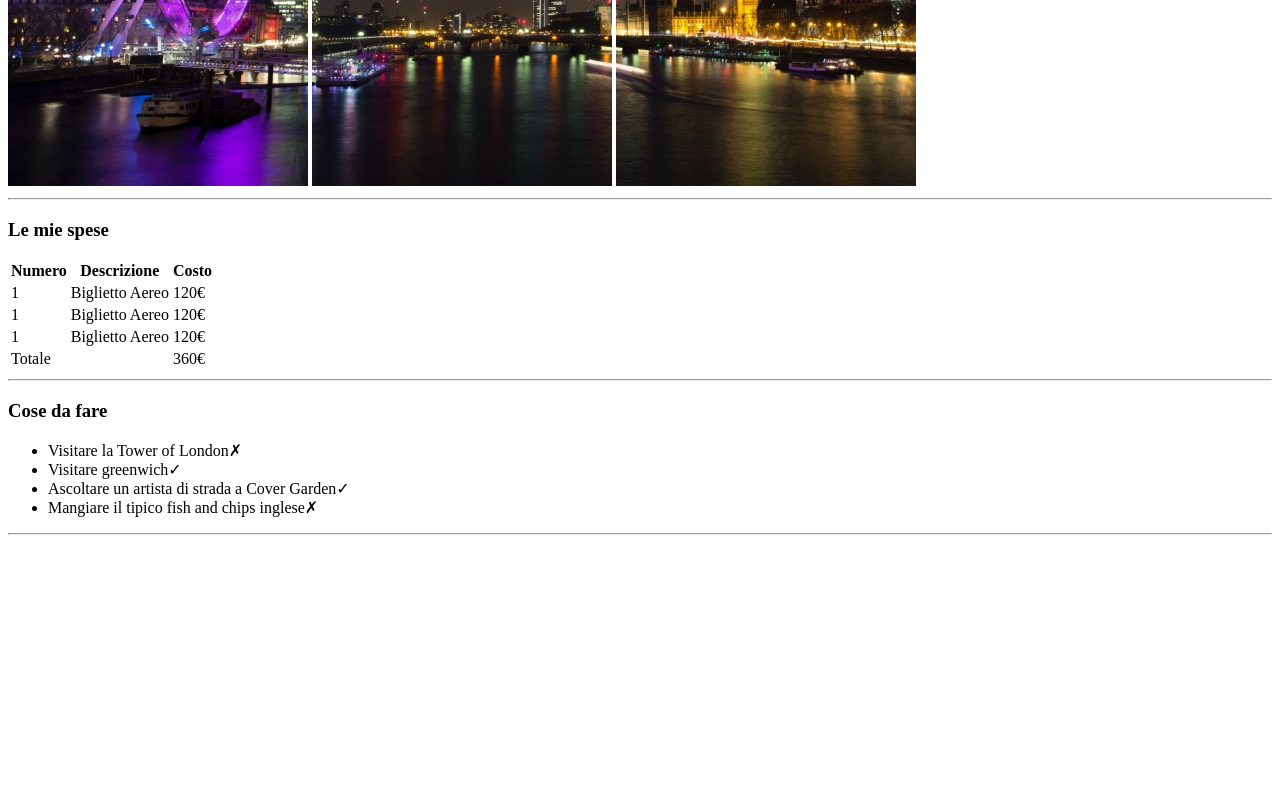
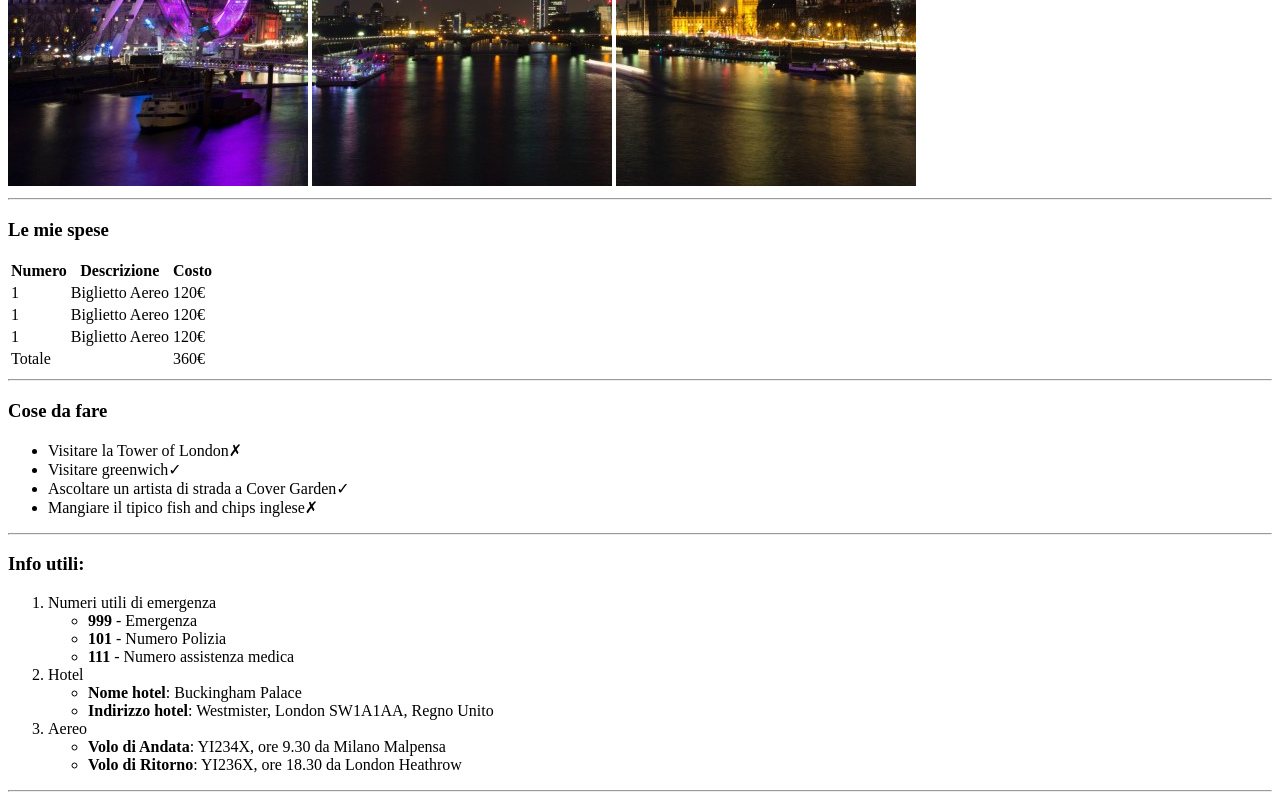
Before and after one commit to Linuxpert/html-london-trip, a plain HTML site: page index.html in a window 1280 px wide. Shown: the part 481-1281 px from the top of the page. Before the commit the page ends 1024 px from the top, so only its background shows below. Drawn offline with Linux system fonts and the light colour scheme.

Commit message:
Main completato

```diff
--- a/index.html
+++ b/index.html
@@ -95,6 +95,48 @@
 
         <hr>
 
+        <!--sezione info utili-->
+        <section>
+
+            <h3>
+                Info utili&#58;
+            </h3>
+
+            <!--liste numeri hotel aereo-->
+            <ol>
+
+                <li> Numeri utili di emergenza
+                    <ul>
+                        <li><strong>999</strong> - Emergenza</li>
+                        <li><strong>101</strong> - Numero Polizia</li>
+                        <li><strong>111</strong> - Numero assistenza medica</li>
+                    </ul>
+                </li>
+
+                <li> Hotel
+
+                    <ul>
+                        <li><strong>Nome hotel</strong>&#58; Buckingham Palace</li>
+                        <li><strong>Indirizzo hotel</strong>&#58; Westmister, London SW1A1AA, Regno Unito</li>
+                    </ul>
+
+                </li>
+
+                <li> Aereo
+
+                    <ul>
+                        <li><strong>Volo di Andata</strong>&#58; YI234X, ore 9.30 da Milano Malpensa</li>
+                        <li><strong>Volo di Ritorno</strong>&#58; YI236X, ore 18.30 da London Heathrow</li>
+                    </ul>
+
+                </li>
+
+            </ol>
+
+            <hr>
+
+
+        </section>
     </main>
 
 
```
